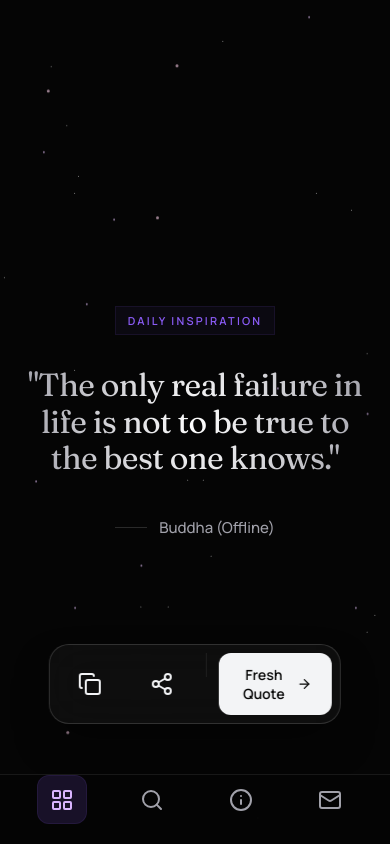
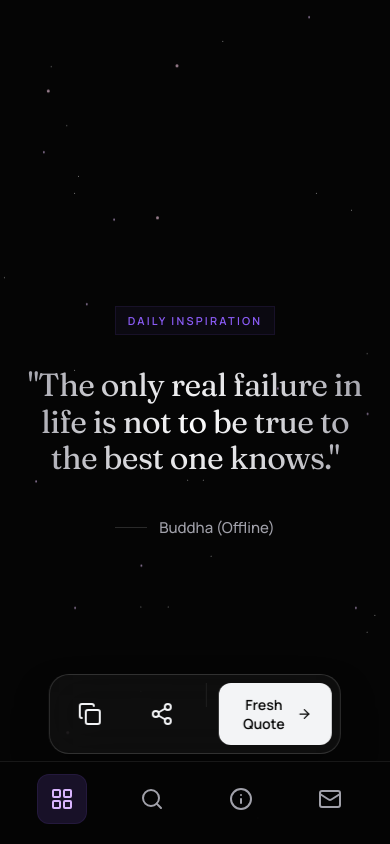
Before and after one commit to Chronos778/quote.web, a plain HTML site: page index.html in a window 390 px wide. Drawn offline with nearby package versions, Linux system fonts and the light colour scheme; no server answers.

Commit message:
feat: redesign UI with immersive reader, command palette, and starfield animation

```diff
--- a/index.html
+++ b/index.html
@@ -506,11 +506,14 @@
                 position: fixed;
                 bottom: 0;
                 width: 100%;
-                height: 70px;
+                height: auto; /* Allow growth */
+                min-height: 70px;
                 flex-direction: row;
+                align-items: center; /* Vertically center icons */
                 border-right: none;
                 border-top: 1px solid var(--border-dim);
-                padding: 0 20px 20px 20px; /* Top, Right, Bottom (Safe Area), Left */
+                padding: 12px 20px; /* Base padding */
+                padding-bottom: max(20px, env(safe-area-inset-bottom, 20px)); /* Dynamic safe area */
                 justify-content: space-between;
                 background: rgba(5,5,5,0.95);
             }
@@ -519,11 +522,11 @@
             .nav-menu { flex-direction: row; flex: 1; justify-content: space-around; }
             .nav-label, .shortcut-hint { display: none !important; }
             .dock {
-                bottom: 120px; /* moved up further to avoid overlap */
+                bottom: calc(90px + env(safe-area-inset-bottom, 20px)); /* Dock sits above the dynamic sidebar */
                 width: auto;
                 left: 50%;
                 transform: translateX(-50%);
-                z-index: 60; /* Ensure above sidebar if needed */
+                z-index: 60;
             }
             .drawer { width: 100%; right: 0; }
         }
```
